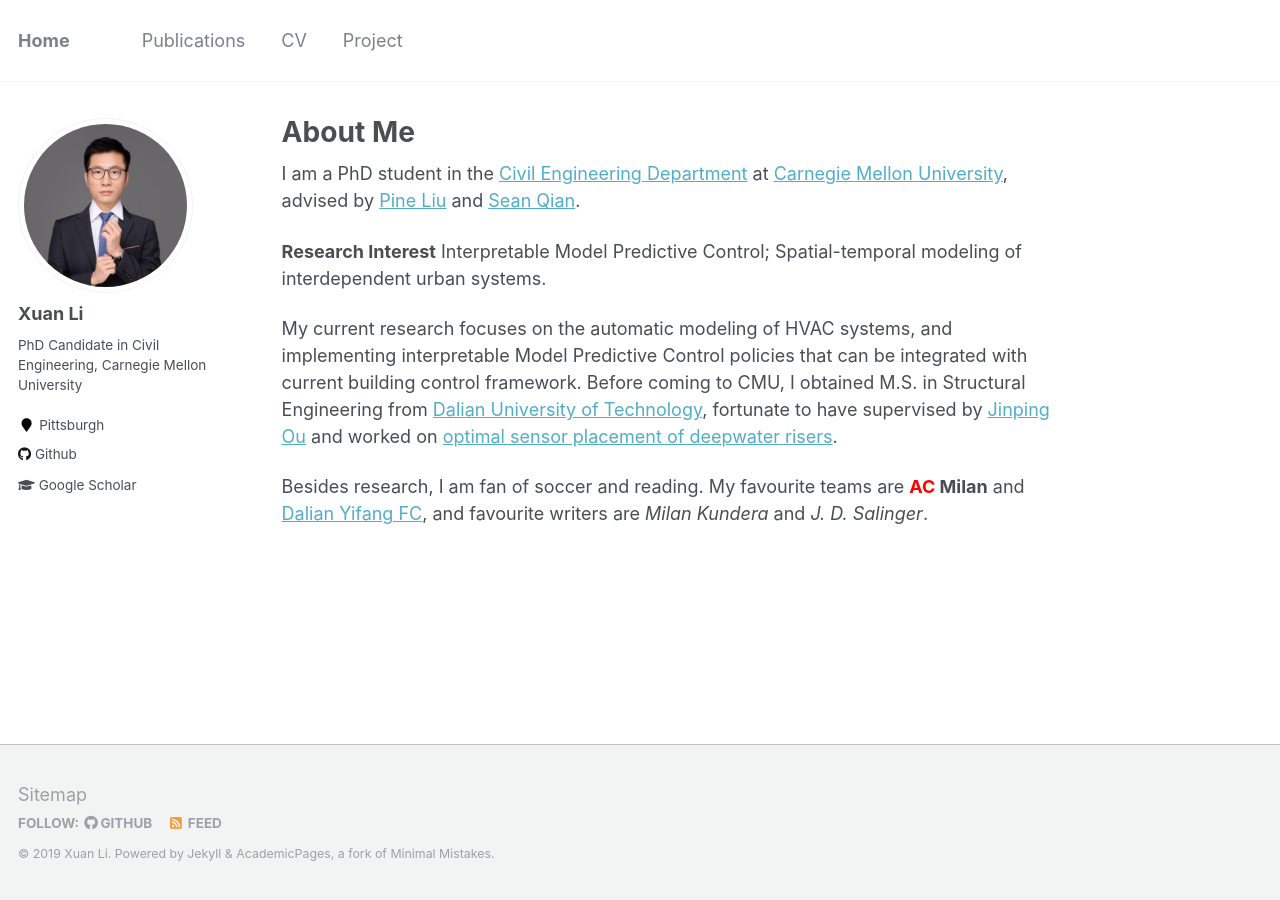
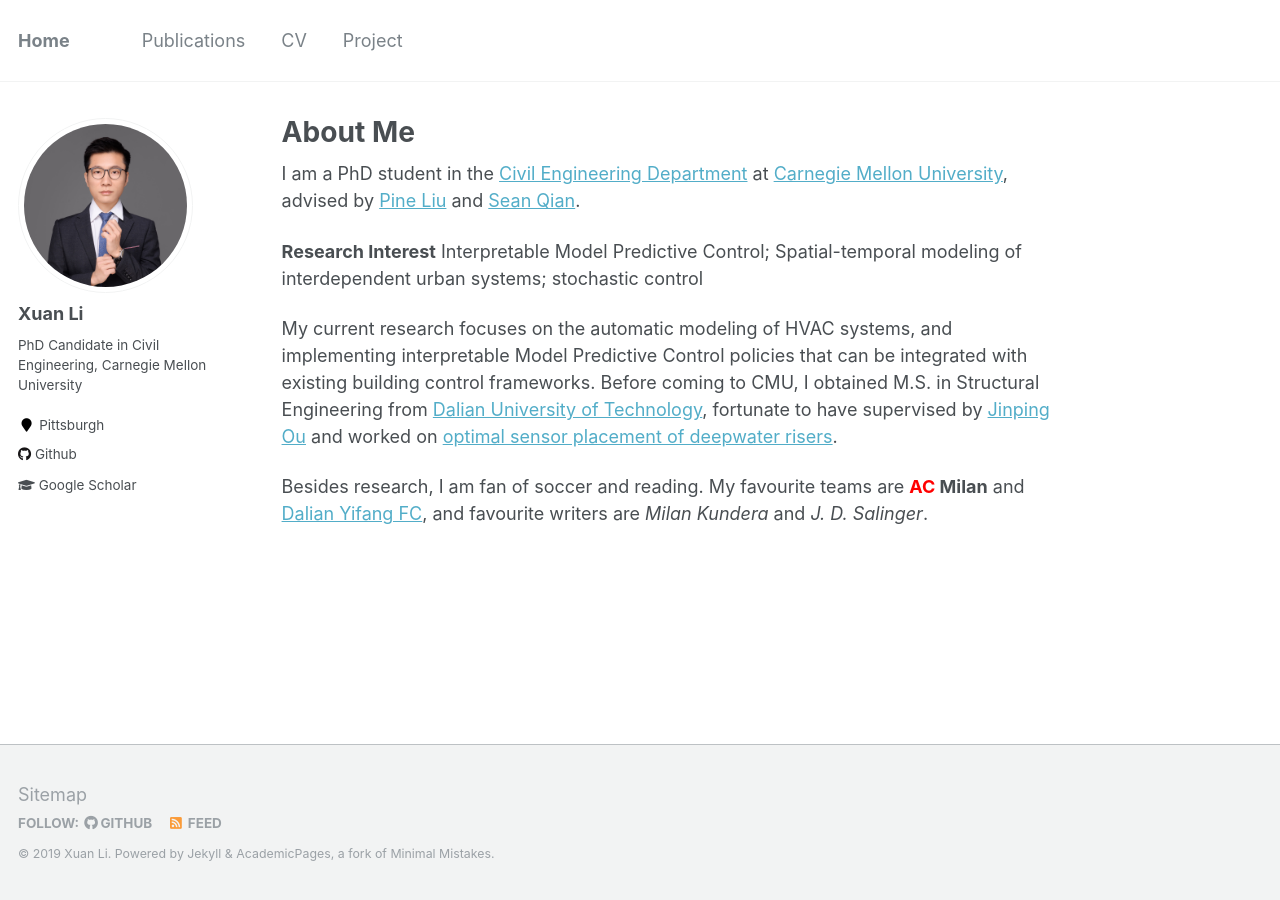
Before and after one commit to milanlx/milanlx.github.io, a Jekyll site: the page built from _pages/about.md, in a window 1280 px wide. Built offline with Jekyll 4.4.1, drawn with Linux system fonts in a browser that asks for light colours.

Commit message:
Update about.md

```diff
--- a/_pages/about.md
+++ b/_pages/about.md
@@ -11,9 +11,9 @@ redirect_from:
 I am a PhD student in the [Civil Engineering Department](https://www.cmu.edu/cee/) at [Carnegie Mellon University](https://www.cmu.edu), advised by [Pine Liu](https://faculty.ce.cmu.edu/liu/) and [Sean Qian](https://faculty.ce.cmu.edu/qian/).
 
 **Research Interest**
-Interpretable Model Predictive Control; Spatial-temporal modeling of interdependent urban systems.
+Interpretable Model Predictive Control; Spatial-temporal modeling of interdependent urban systems; stochastic control
 
-My current research focuses on the automatic modeling of HVAC systems, and implementing interpretable Model Predictive Control policies that can be integrated with current building control framework. Before coming to CMU, I obtained M.S. in Structural Engineering from [Dalian University of Technology](https://en.dlut.edu.cn/), fortunate to have supervised by [Jinping Ou](http://homepage.hit.edu.cn/oujinping) and worked on [optimal sensor placement of deepwater risers](https://github.com/milanlx/milanlx.github.io/blob/master/files/Master%20Dissertation%20(original).pdf).
+My current research focuses on the automatic modeling of HVAC systems, and implementing interpretable Model Predictive Control policies that can be integrated with existing building control frameworks. Before coming to CMU, I obtained M.S. in Structural Engineering from [Dalian University of Technology](https://en.dlut.edu.cn/), fortunate to have supervised by [Jinping Ou](http://homepage.hit.edu.cn/oujinping) and worked on [optimal sensor placement of deepwater risers](https://github.com/milanlx/milanlx.github.io/blob/master/files/Master%20Dissertation%20(original).pdf).
 
 Besides research, I am fan of soccer and reading. My favourite teams are **<span style="color: red"> AC </span> Milan**
  and [Dalian Yifang FC](http://www.dlyffc.com/), and favourite writers are *Milan Kundera* and *J. D. Salinger*.
```
